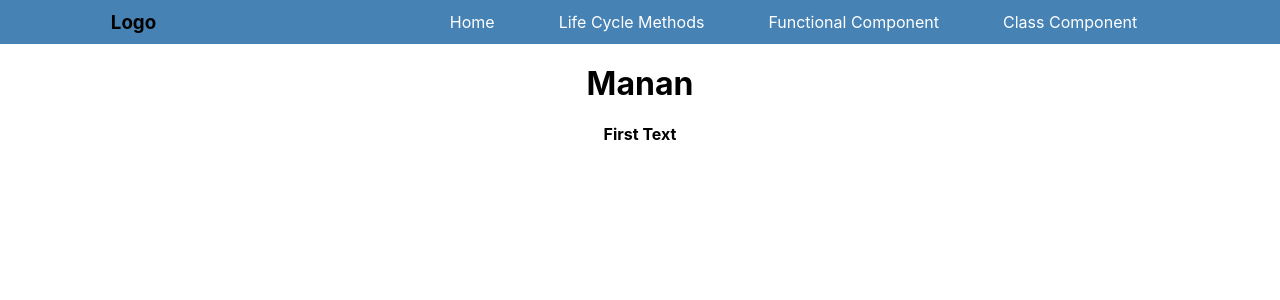
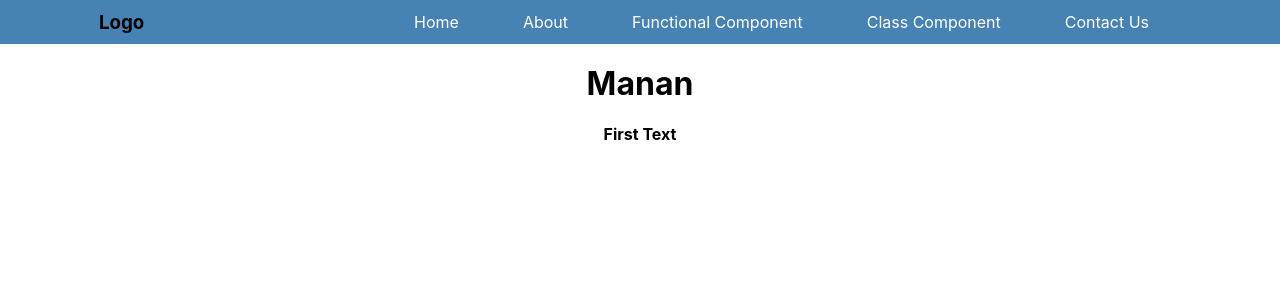
Before and after one commit to imanansadana/reactproject, a React (Create React App) app: page /class/1 in a window 1280 px wide. Shown: the top 300 px of the page. Built offline with nearby package versions, Linux system fonts and the light colour scheme.

Commit message:
removed gh-pages

```diff
--- a/src/Components/Navbar/Navbar.js
+++ b/src/Components/Navbar/Navbar.js
@@ -11,14 +11,17 @@ const Navbar = () => {
           <Link to="/">
             <li>Home</li>
           </Link>
-          <Link to="/lifecyclemethods">
-            <li>Life Cycle Methods</li>
+          <Link to="/aboutus">
+            <li>About</li>
           </Link>
           <Link to="/functional">
             <li>Functional Component</li>
           </Link>
           <Link to="/class">
             <li>Class Component</li>
+          </Link>
+          <Link to="/contactus">
+            <li>Contact Us</li>
           </Link>
         </ul>
       </div>
```
Also changed, not shown: package.json (+1 -7 lines).
